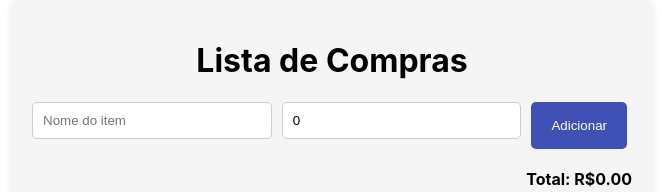
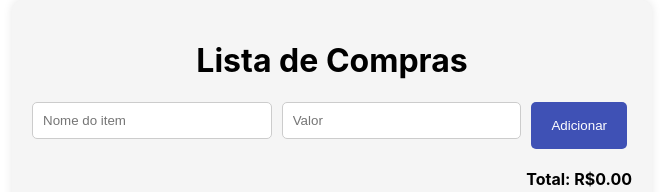
Before and after one commit to rodrigocsdev/compras, a React (Create React App) app: page / in a window 1280 px wide. Shown: the top 192 px of the page, without its empty margins (308-971 px from the left). Built offline with nearby package versions, Linux system fonts and the light colour scheme.

Commit message:
alterado para apresentar o nome Valor no campo de valor e nao o numero 0

```diff
--- a/src/components/ListaDeCompras.js
+++ b/src/components/ListaDeCompras.js
@@ -6,7 +6,7 @@ import './ListaDeCompras.css';
 const ListaDeCompras = () => {
   const [items, setItems] = useState([]);
   const [itemName, setItemName] = useState('');
-  const [itemValue, setItemValue] = useState(0);
+  const [itemValue, setItemValue] = useState('');
   const [editItemId, setEditItemId] = useState(null);
 
   const handleAddItem = () => {
```
